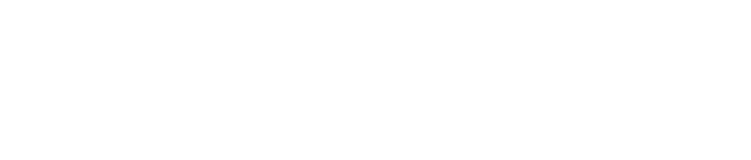
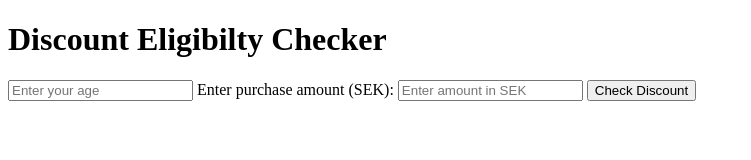
Before and after one commit to samina-shameem/discount_eligibility_checker, a plain HTML site: page index.html in a window 1280 px wide. Shown: the whole page, without its empty margins (0-751 px from the left). Drawn offline with Linux system fonts and the light colour scheme.

Commit message:
created class ,h1,i/p ,label, button,p .

```diff
--- a/index.html
+++ b/index.html
@@ -1,13 +1,25 @@
 <!DOCTYPE html>
 <html lang="en">
+
 <head>
     <meta charset="UTF-8">
     <meta name="viewport" content="width=device-width, initial-scale=1.0">
     <title>Discount Checker</title>
     <link rel="stylesheet" href="css/style.css">
 </head>
+
 <body>
+    <div class="continer"></div>
+    <h1>Discount Eligibilty Checker</h1>
+    <input type="number" id="age" placeholder="Enter your age" />
 
+    <label for="amount">Enter purchase amount (SEK):</label>
+    <input type="number" id="amount" placeholder="Enter amount in SEK" />
+
+    <button id="checkDiscount">Check Discount</button>
+    <p id="result"></p>
+    </div>
 
 </body>
+
 </html>
```
